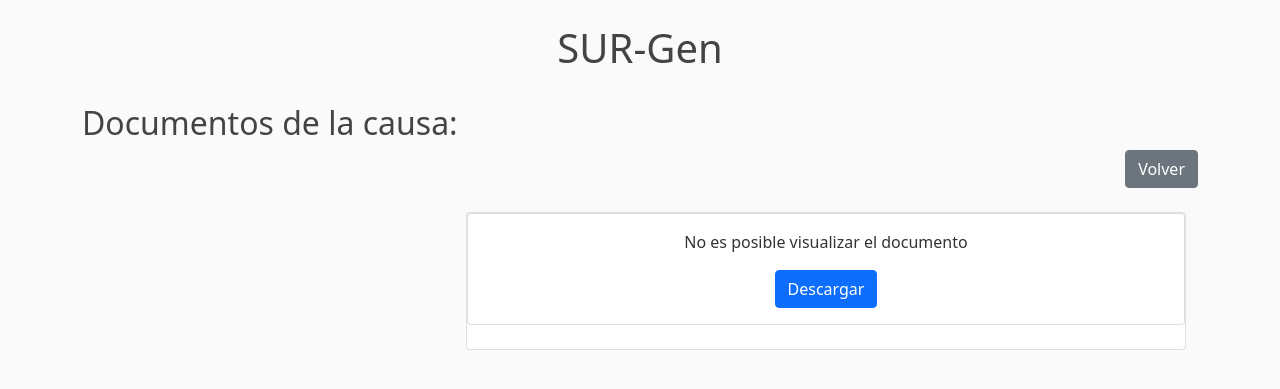
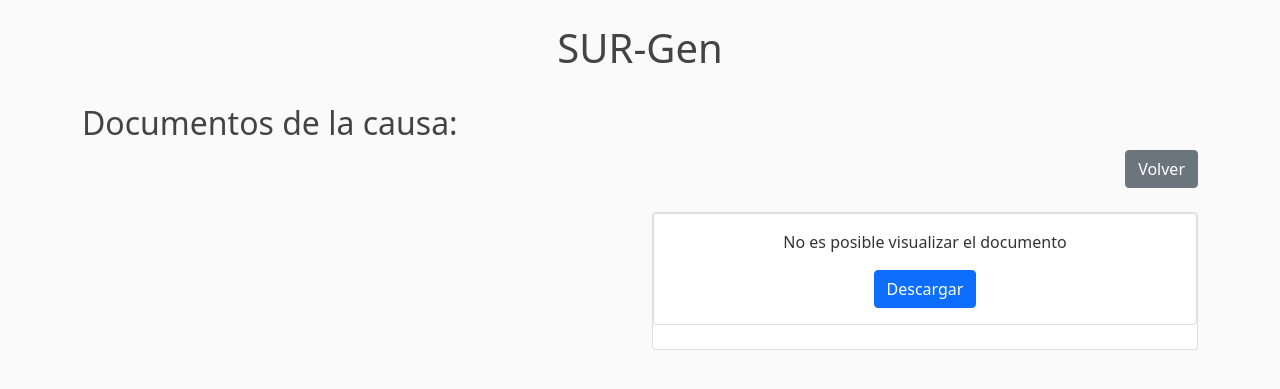
Before and after one commit to bconstanzo/hackaton-genero-2021, a Django app: template surgen/casos/templates/casos/documentos.html in a window 1280 px wide. Shown: the part 56-445 px from the top of the page. Run offline with Django 3.2, Linux system fonts and the light colour scheme; the template is opened without the code that fills it, so the values that code supplies are empty; some libraries are stand-ins or nearby versions.

Commit message:
fix: 'vista movil' de documentos

```diff
--- a/surgen/casos/templates/casos/documentos.html
+++ b/surgen/casos/templates/casos/documentos.html
@@ -11,29 +11,30 @@
     </div>
     </br>
     <!-- Documentos-->
-    <div class="container">
+
     <div class="row">
-    <div class="col-sm-4">
+    <div class="col-md-6">
         <div class="list-group">
             {% for documento in documentos %}
             <li class="list-group-item">
                 <div class='container-side-by-side'>
                     <div class="row">
-                        <div class="col-sm">
-                            <a href="{% url 'descargar' documento.id %}"> <button type="button" class="btn btn-secondary"><i class="fa fa-download"></i></button> </a>
-                        </div>
+
                         {% if documento.mimetype ==  "application/pdf" %}
                             <div class="col-sm"><a href= {{documento.archivo.url}}  target="_blank" class="list-group-item">{{documento}}</a></div>
                         {%else%}
                             <div class="col-sm"><a href="{% url 'casos-documentos' caso.id documento.id%}" class="list-group-item">{{documento}}</a></div>
                         {%endif%}
+                        <div class="col-sm">
+                            <a href="{% url 'descargar' documento.id %}"> <button type="button" class="btn btn-secondary-outline"><i class="fa fa-download"></i></button> </a>
+                        </div>
                     </div>
                 </div>
             </li>
             {% endfor %}
         </div>
     </div>
-    <div class="col-sm">
+    <div class="col-md-6">
         <div class="card mb-4">
             {% if id_doc == '-1' %}
             <div class="card mb-4">
@@ -61,7 +62,7 @@
                             <div class="col text-center">
                                 <h3>{{doc_actual}}</h3>
                             </div>
-                            <img src= "{{doc_actual.archivo.url}}" width="650" >
+                            <img src= "{{doc_actual.archivo.url}}" width="440" >
                         </div>
                         </div>
                     {% elif doc_actual.mimetype ==  "application/pdf" %}
@@ -90,6 +91,5 @@
         </div>
     </div>
     </div>
-    </div>
 
 {% endblock content %}
```
